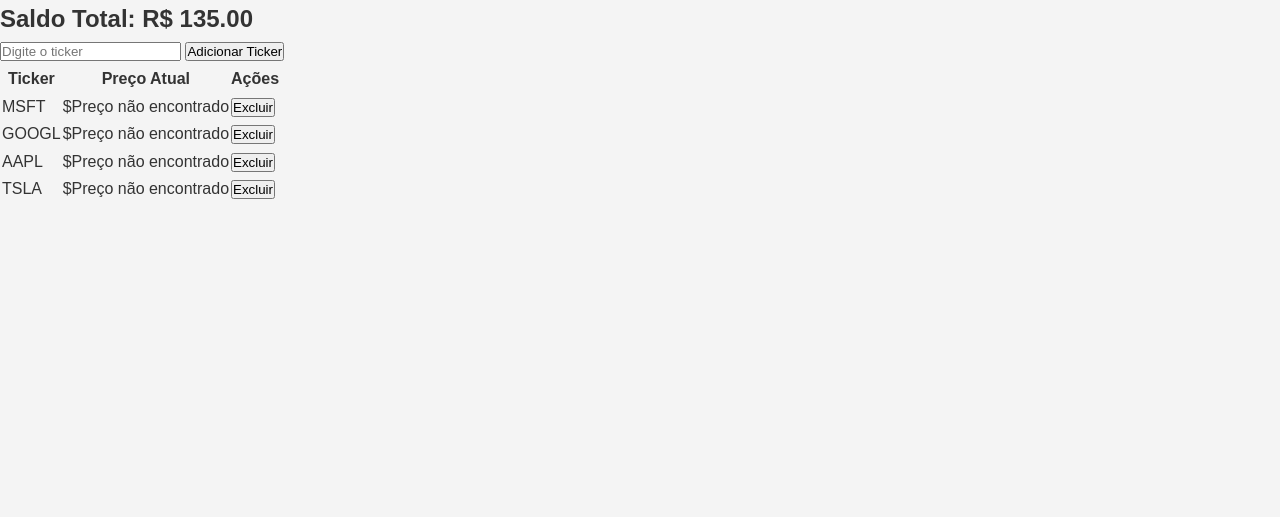
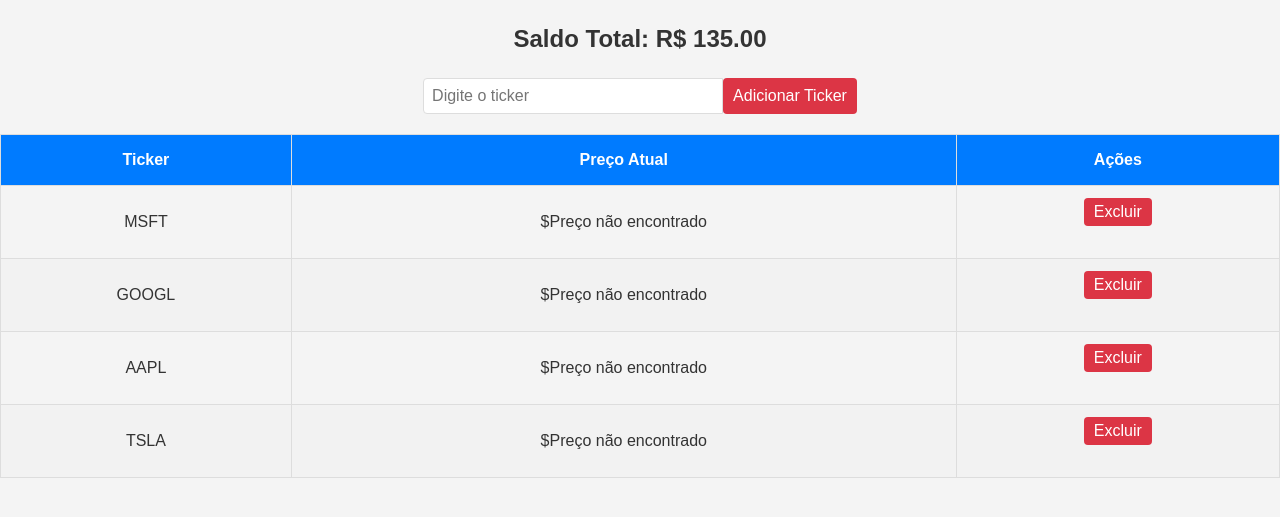
Before and after one commit to AthosSperber/gerenciadorFinancas, a Django app: page /cotacao/ in a window 1280 px wide. Shown: the part 94-611 px from the top of the page. Run offline with Django 5.2, Linux system fonts and the light colour scheme; data comes from the database, SQL or seed files in the repository; both versions use the stored data as it was after the commit; data that the repository does not hold is empty.

Commit message:
adicionado cotacao.css

```diff
--- /dev/null
+++ b/gerenciador_financas/finanças/static/css/cotacao.css
@@ -0,0 +1,156 @@
+/* Estilos gerais */
+body {
+    background-color: #f4f4f4;
+    color: #333;
+    font-family: Arial, sans-serif;
+    line-height: 1.6;
+}
+
+/* Container principal */
+.container {
+    max-width: 1200px;
+    margin: 20px auto;
+    padding: 20px;
+    background-color: #fff;
+    box-shadow: 0 0 10px rgba(0, 0, 0, 0.1);
+}
+
+/* Estilização do Header */
+header {
+    background-color: #007bff;
+    color: #fff;
+    padding: 10px 0;
+    text-align: center;
+    margin-bottom: 20px;
+}
+
+header h1 {
+    margin: 0;
+    font-size: 24px;
+}
+
+header nav a {
+    color: #fff;
+    margin: 0 15px;
+    font-weight: bold;
+    text-decoration: none;
+}
+
+header nav a:hover {
+    color: #ddd;
+}
+
+/* Saldo */
+.saldo {
+    text-align: center;
+    margin-bottom: 20px;
+}
+
+.saldo h2 {
+    font-size: 24px;
+    color: #333;
+}
+
+/* Formulário */
+form {
+    display: flex;
+    justify-content: center;
+    margin-bottom: 20px;
+}
+
+form input[type="text"] {
+    padding: 8px;
+    font-size: 16px;
+    border: 1px solid #ddd;
+    border-radius: 4px 0 0 4px;
+    width: 300px;
+}
+
+form button {
+    padding: 8px 16px;
+    font-size: 16px;
+    border: 1px solid #007bff;
+    border-radius: 0 4px 4px 0;
+    background-color: #007bff;
+    color: #fff;
+    cursor: pointer;
+    transition: background-color 0.3s ease;
+}
+
+form button:hover {
+    background-color: #0056b3;
+}
+
+/* Tabela de cotações */
+table {
+    width: 100%;
+    border-collapse: collapse;
+    margin-bottom: 20px;
+}
+
+table th, table td {
+    border: 1px solid #ddd;
+    padding: 12px;
+    text-align: center;
+}
+
+table th {
+    background-color: #007bff;
+    color: #fff;
+}
+
+table tr:nth-child(even) {
+    background-color: #f2f2f2;
+}
+
+table tr:hover {
+    background-color: #ddd;
+}
+
+/* Botão excluir */
+button[type="submit"] {
+    background-color: #dc3545;
+    color: #fff;
+    padding: 5px 10px;
+    border-radius: 4px;
+    border: none;
+    cursor: pointer;
+    transition: background-color 0.3s ease;
+}
+
+button[type="submit"]:hover {
+    background-color: #c82333;
+}
+
+/* Media Queries */
+@media (max-width: 768px) {
+    .container {
+        padding: 10px;
+    }
+
+    form input[type="text"] {
+        width: 100%;
+    }
+
+    table {
+        font-size: 14px;
+    }
+}
+
+@media (max-width: 480px) {
+    header h1 {
+        font-size: 20px;
+    }
+
+    form input[type="text"] {
+        font-size: 14px;
+    }
+
+    form button {
+        font-size: 14px;
+    }
+
+    table th, table td {
+        padding: 8px;
+    }
+}
--- a/gerenciador_financas/finanças/templates/finanças/cotacao.html
+++ b/gerenciador_financas/finanças/templates/finanças/cotacao.html
@@ -4,6 +4,7 @@
     <title>Listagem de Transações</title>
     {% load static %}
     <link rel="stylesheet" type="text/css" href="{% static 'css/base.css' %}">
+    <link rel="stylesheet" type="text/css" href="{% static 'css/cotacao.css' %}">
 </head>
     <body>
         <header>
```
Also changed, not shown: gerenciador_financas/db.sqlite3.
